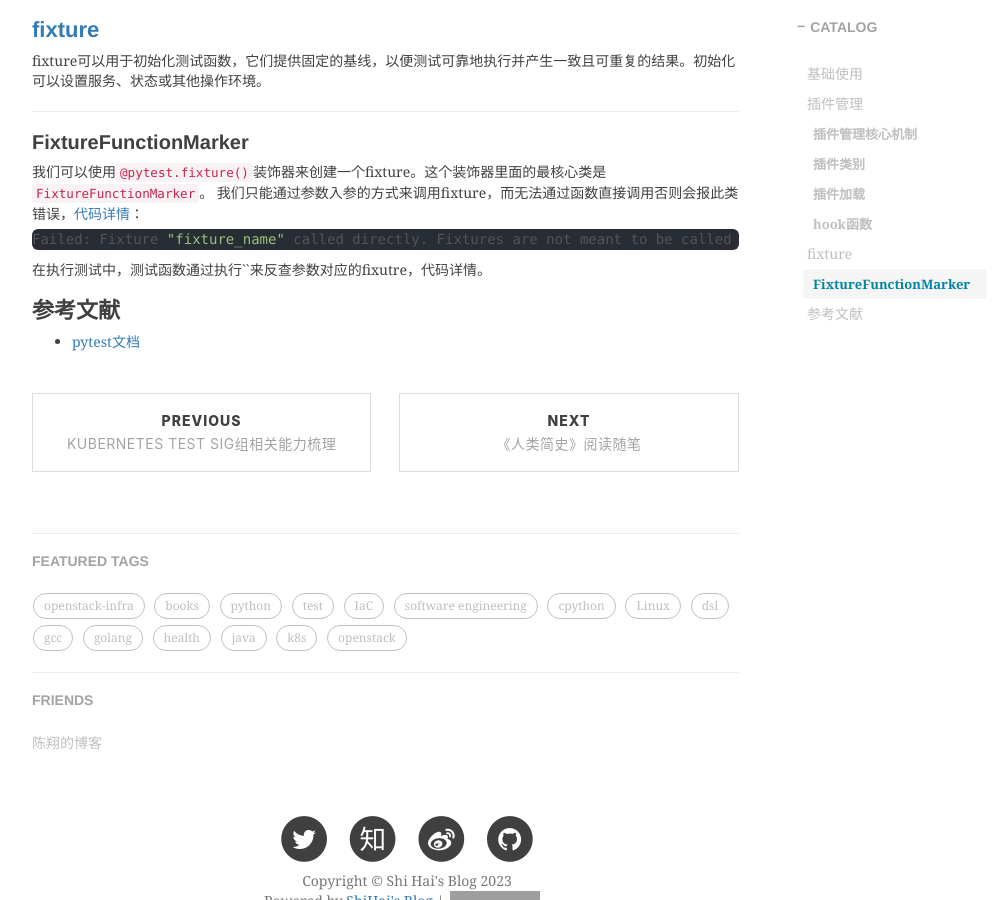
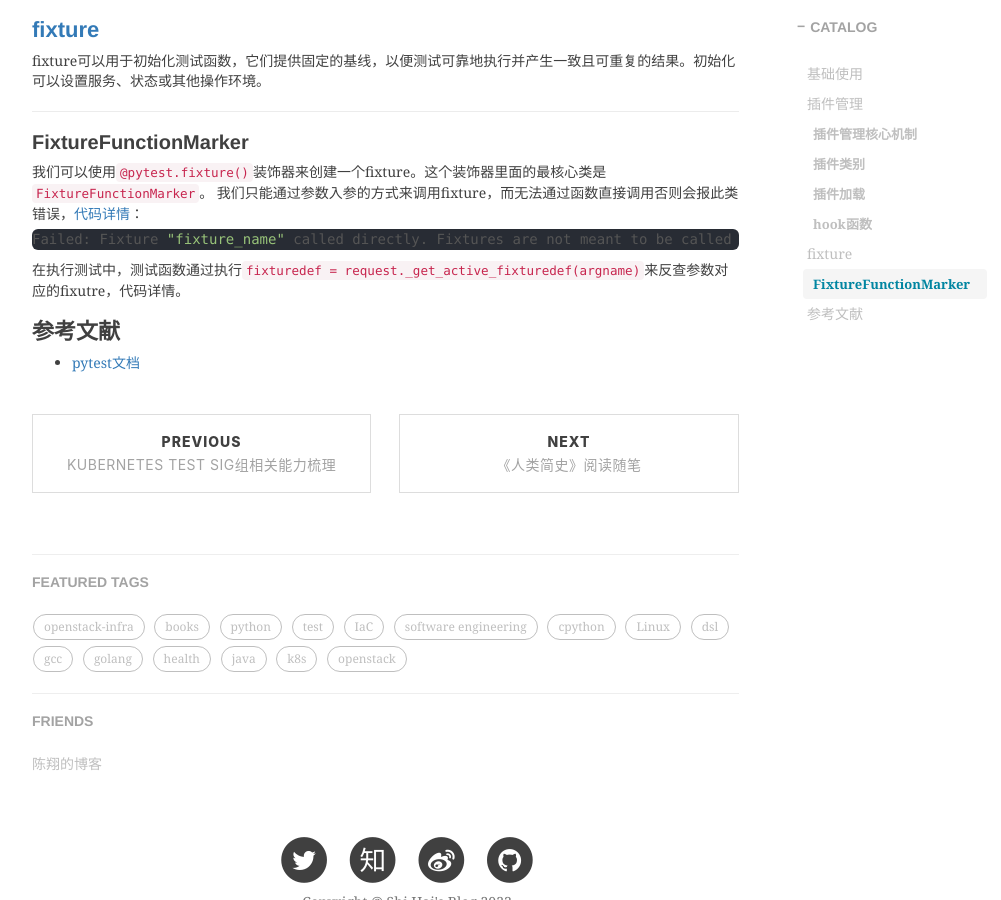
Before and after one commit to shihai1991/shihai1991.github.io, a Jekyll site: the page built from _posts/2023-07-17-pytest学习.md, in a window 1280 px wide and 900 px high, scrolled down 1103 px. Shown: the whole window, without its empty margins (233-1234 px from the left). Built offline with Jekyll 4.4.1, drawn with Linux system fonts in a browser that asks for light colours; nearby versions of some CDN libraries; comment, search, counter and statistics services are not loaded; grey boxes are pictures that could not be loaded.

Commit message:
Update 2023-07-17-pytest学习.md

````diff
--- a/_posts/2023-07-17-pytest学习.md
+++ b/_posts/2023-07-17-pytest学习.md
@@ -37,6 +37,6 @@ fixture可以用于初始化测试函数，它们提供固定的基线，以便
 ```shell
 Failed: Fixture "fixture_name" called directly. Fixtures are not meant to be called directly,
 ```
-在执行测试中，测试函数通过执行``来反查参数对应的fixutre，代码详情。
+在执行测试中，测试函数通过执行`fixturedef = request._get_active_fixturedef(argname)`来反查参数对应的fixutre，代码详情。
 # 参考文献
 - [pytest文档](https://docs.pytest.org/)
````
